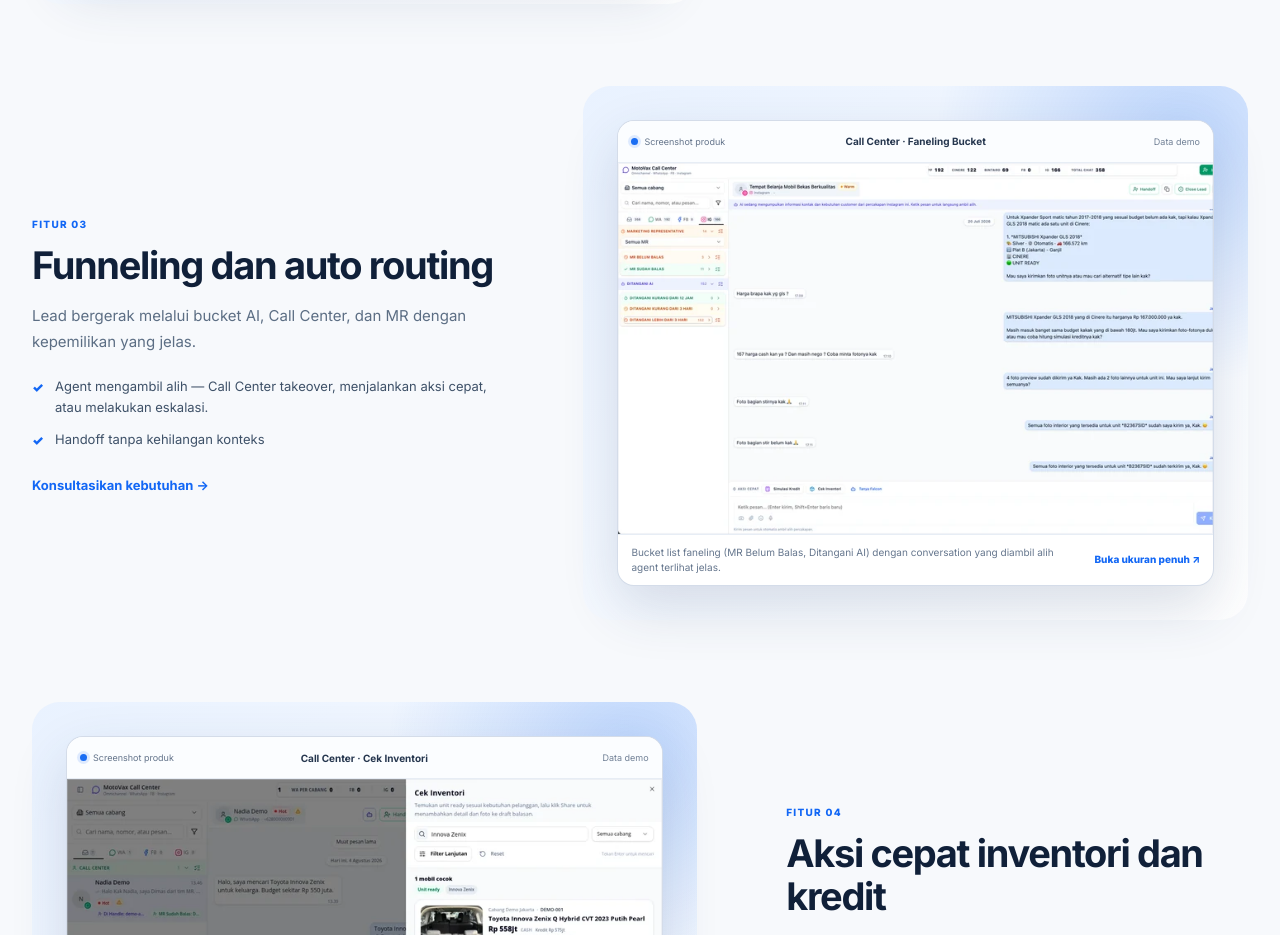
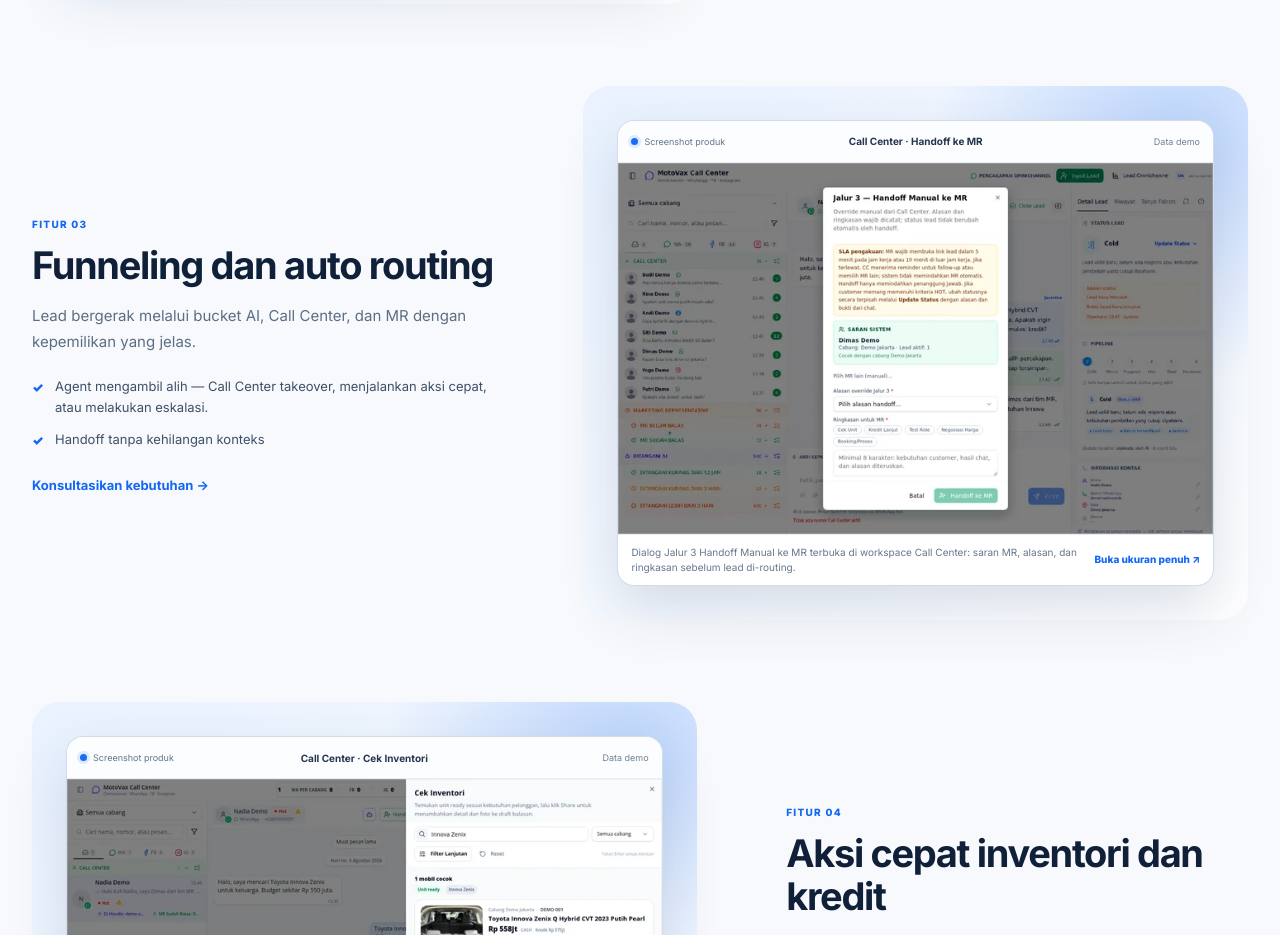
Before and after one commit to motovax/motovax.ai, a website: page fitur/omni-jasmine-ai.html in a window 1280 px wide. Shown: the part 3080-4015 px from the top of the page. Drawn offline with Linux system fonts and the light colour scheme.

Commit message:
Ganti screenshot Funneling jadi frame FITUR 01 plus dialog handoff
Kartu FITUR 03 di omni-jasmine-ai memakai framing Call Center yang sama dengan FITUR 01, dengan dialog Jalur 3 Handoff Manual ke MR terlihat di dalam gambar.

```diff
--- a/fitur/feature-page.js
+++ b/fitur/feature-page.js
@@ -858,9 +858,9 @@
       );
     } else if (slug === "omni-jasmine-ai" && /funnel|fanel|auto rout|routing/i.test(capabilityTitle)) {
       preview = captured(
-        "omnichannel-faneling-bucket-public.png?v=20260818-bucket-2",
-        "Call Center · Faneling Bucket",
-        "Bucket list faneling (MR Belum Balas, Ditangani AI) dengan conversation yang diambil alih agent terlihat jelas.",
+        "omnichannel-faneling-handoff-public.png?v=20260818-handoff-1",
+        "Call Center · Handoff ke MR",
+        "Dialog Jalur 3 Handoff Manual ke MR terbuka di workspace Call Center: saran MR, alasan, dan ringkasan sebelum lead di-routing.",
       );
     } else if (matches(/fanel/i)) {
       preview = captured("omnichannel-faneling-public.png", "Call Center · AI → Agent → MR", "Jejak AI dan takeover Agent tetap terlihat setelah lead masuk bucket MR.");
--- a/fitur/omni-jasmine-ai.html
+++ b/fitur/omni-jasmine-ai.html
@@ -64,7 +64,7 @@
 
     <script>window.__FEATURE_SLUG__ = "omni-jasmine-ai";</script>
     <script src="./features-data.js?v=falcon-ai-first-20260818"></script>
-    <script src="./feature-page.js?v=falcon-ai-first-20260818"></script>
+    <script src="./feature-page.js?v=omni-handoff-20260818"></script>
     <script src="../script.js?v=falcon-ai-first-20260818"></script>
   </body>
 </html>
--- a/scripts/generate-fitur-pages.mjs
+++ b/scripts/generate-fitur-pages.mjs
@@ -98,7 +98,7 @@ const template = (slug, title, description) => `<!doctype html>
 
     <script>window.__FEATURE_SLUG__ = ${JSON.stringify(slug)};</script>
     <script src="./features-data.js?v=falcon-ai-first-20260818"></script>
-    <script src="./feature-page.js?v=falcon-ai-first-20260818"></script>
+    <script src="./feature-page.js?v=omni-handoff-20260818"></script>
     <script src="../script.js?v=falcon-ai-first-20260818"></script>
   </body>
 </html>
```
Also changed, not shown: assets/feature-previews/omnichannel-faneling-handoff-public-1200.webp (added), assets/feature-previews/omnichannel-faneling-handoff-public-720.webp (added), assets/feature-previews/omnichannel-faneling-handoff-public.png (added).
